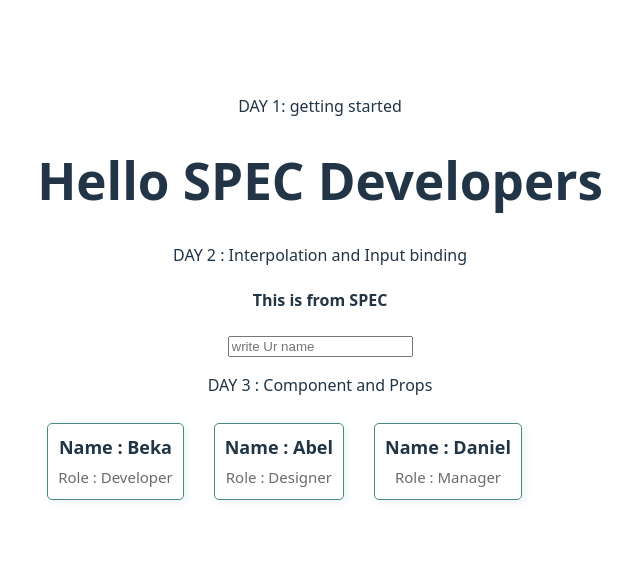
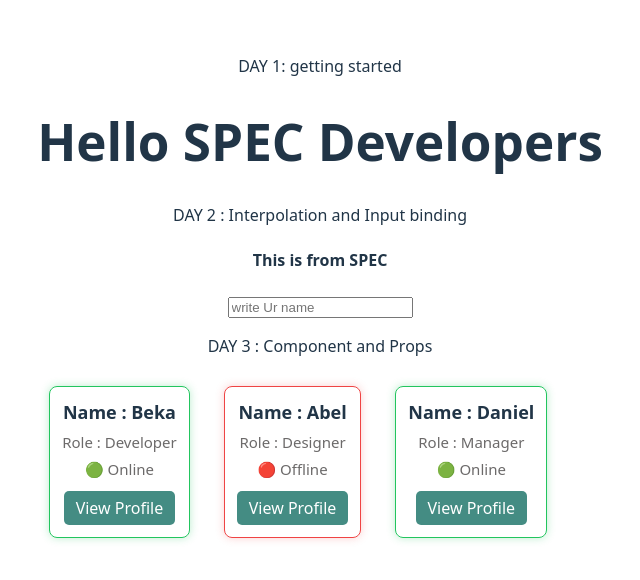
Before and after one commit to Moges741/spec-frontend-journey, a Vue app in the folder Vue-project/: page / in a window 1280 px wide. Shown: the part 106-686 px from the top of the page, without its empty margins (320-960 px from the left). Built offline with nearby package versions, Linux system fonts and the light colour scheme.

Commit message:
integrated v-if, emit ...

```diff
--- a/Vue-project/src/App.vue
+++ b/Vue-project/src/App.vue
@@ -3,7 +3,9 @@ import UserCard from './components/UserCard.vue';
 import {ref} from 'vue';
 const name = ref('');
 const club = ref("SPEC");
-
+const handleProfileView = (name) => {
+  alert(`Viewing profile of ${name}`);
+}
 
 </script>
 
@@ -19,9 +21,9 @@ const club = ref("SPEC");
 
     <p>DAY 3 : Component and Props</p>
     <div class="userCard">
-    <UserCard name="Beka" role="Developer"/>
-    <UserCard name="Abel" role="Designer"/>
-    <UserCard name="Daniel" role="Manager"/>
+    <UserCard name="Beka" role="Developer" status="online" @view-profile="handleProfileView"/>
+    <UserCard name="Abel" role="Designer" status="offline" @view-profile="handleProfileView"/>
+    <UserCard name="Daniel" role="Manager" status="online" @view-profile="handleProfileView"/>
     </div>
 
   </div>
--- a/Vue-project/src/components/UserCard.vue
+++ b/Vue-project/src/components/UserCard.vue
@@ -1,16 +1,25 @@
 <script setup>
-defineProps({
+const props = defineProps({
     name: String,
-    role: String
+    role: String,
+    status: String
 })
+const emit = defineEmits(['view-profile']);
+const handleClick = () => {
+    emit('view-profile', props.name);
 
+}
 </script>
 
 
 <template>
-    <div class="card">
+    <div class="card" :class="status ==='online'? 'online-card': 'offline-card' ">
         <strong>Name : {{ name }}</strong>
          <p>Role : {{ role }}</p>
+         <p v-if="status === 'online'">🟢 Online</p>
+         <p v-else>🔴 Offline</p>
+         <button class="view-btn" @click="handleClick">View Profile</button>
+
     </div>
 
 </template>
@@ -18,18 +27,45 @@ defineProps({
 <style>
 .card{
   border: 1px solid #448c83;
-    padding: 10px;
-    margin: 10px;
-    border-radius: 5px;
+  padding: 12px;
+  margin: 12px;
+  border-radius: 8px;
   box-shadow: 3px 3px 7px rgba(54, 146, 136, 0.1);
+  transition: 0.3s;
 }
+
 .card strong{
   margin: 0;
   font-size: 18px;
 }
+
 .card p{
   margin: 5px 0 0;
   font-size: 15px;
   color: #6c6a6a;
 }
+.online-card {
+  border-color: #22c55e;
+  box-shadow: 0 0 8px rgba(34, 197, 94, 0.3);
+}
+
+.offline-card {
+  border-color: #ef4444;
+  box-shadow: 0 0 8px rgba(239, 68, 68, 0.25);
+}
+
+/* Button */
+.view-btn{
+  margin-top: 10px;
+  padding: 6px 12px;
+  border: none;
+  background: #448c83;
+  color: white;
+  border-radius: 5px;
+  cursor: pointer;
+}
+
+.view-btn:hover{
+  opacity: 0.9;
+}
 </style>
```
Lines whose indentation alone changed are shown as unchanged.
